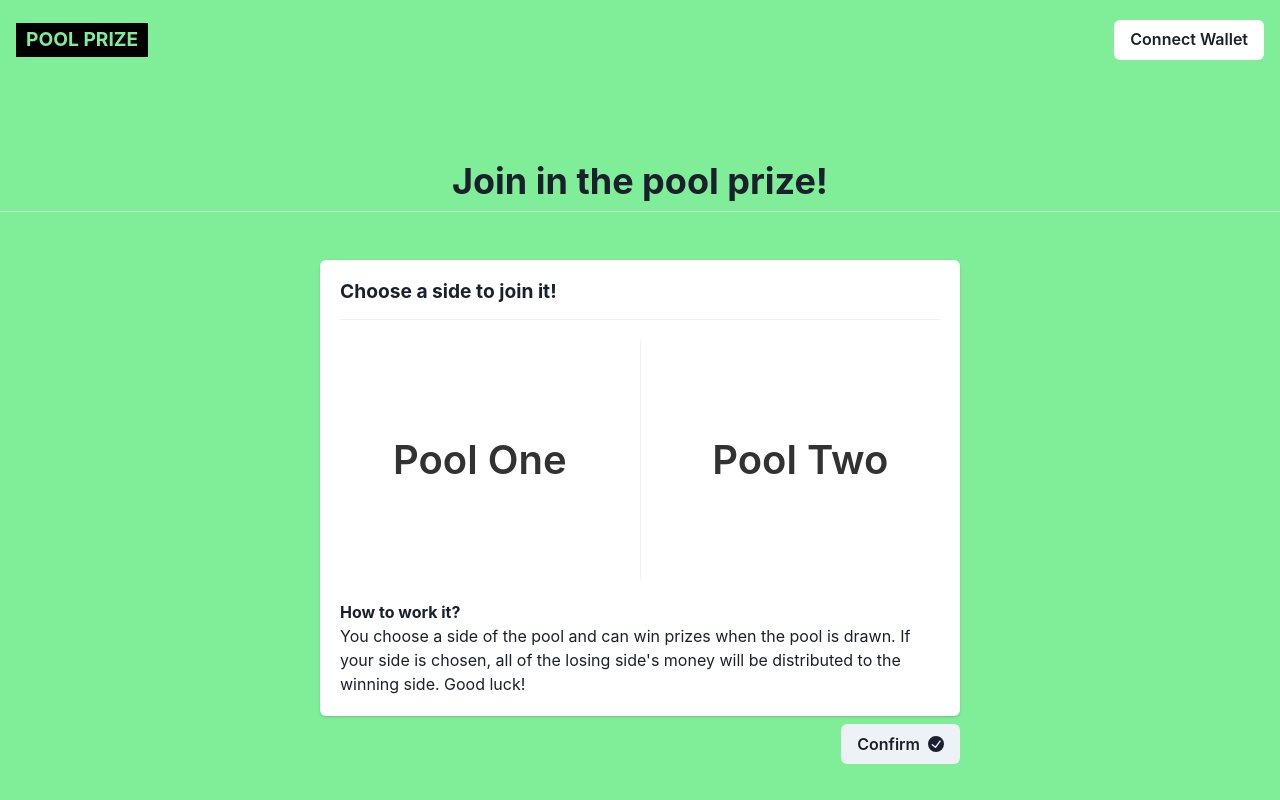
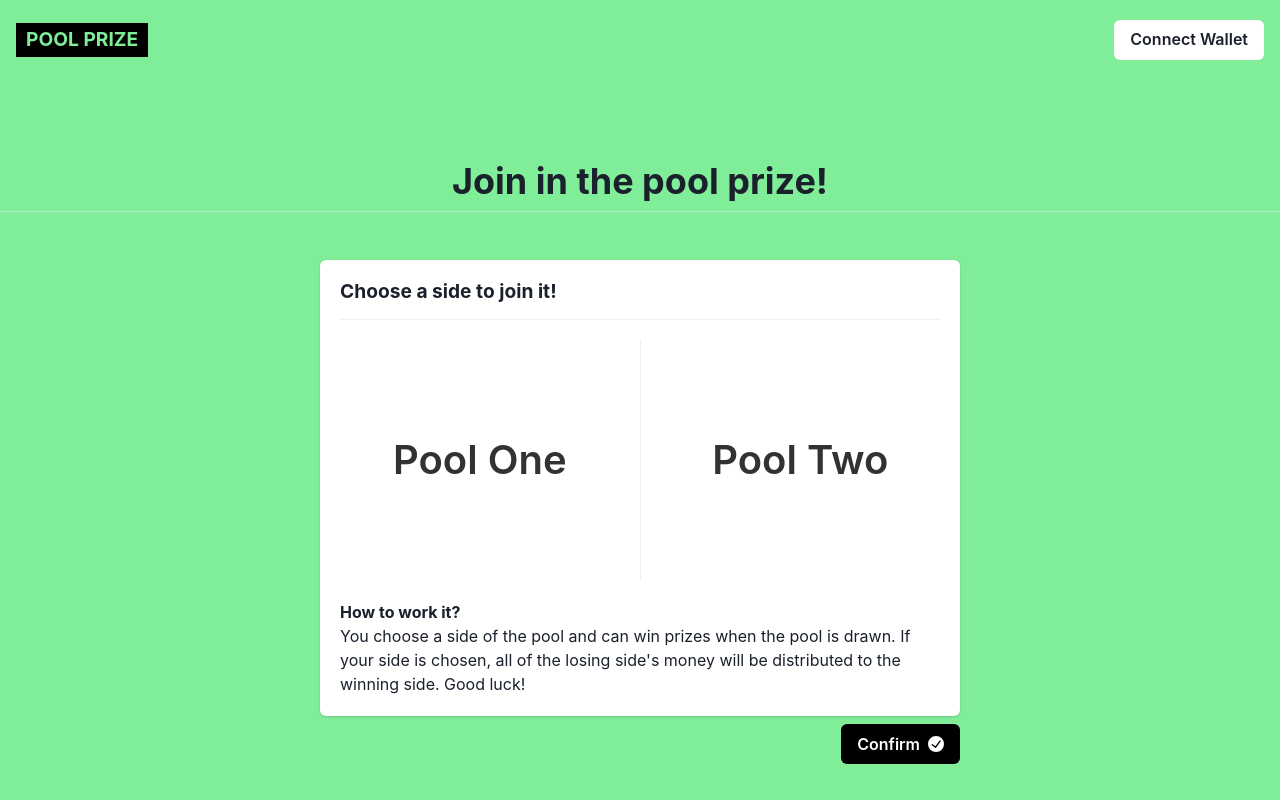
Before and after one commit to gustavoliveira94/pool-prize, a Next.js app: page / in a window 1280 px wide. Built offline with nearby package versions, Linux system fonts and the light colour scheme; a web font is replaced by a local one.

Commit message:
feat: Create the pool

```diff
--- a/src/presentation/views/Home/Home.tsx
+++ b/src/presentation/views/Home/Home.tsx
@@ -76,7 +76,12 @@ export const Home: React.FC = () => {
           justifyContent="flex-end"
           paddingTop="0.5rem"
         >
-          <Button disabled={side === 0} rightIcon={<CheckCircleIcon />}>
+          <Button
+            backgroundColor="#000"
+            color="#fff"
+            disabled={side === 0}
+            rightIcon={<CheckCircleIcon />}
+          >
             Confirm
           </Button>
         </Box>
```
